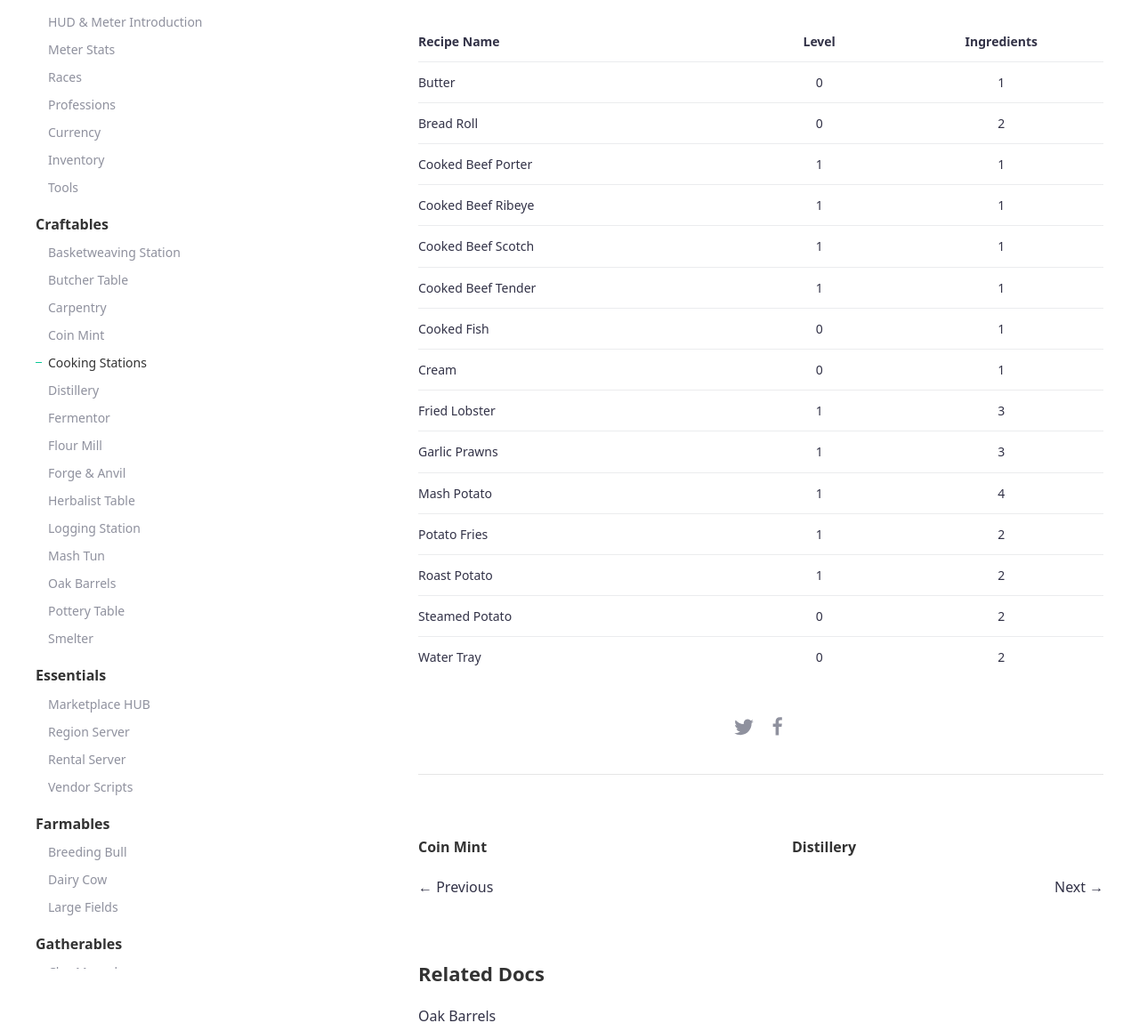
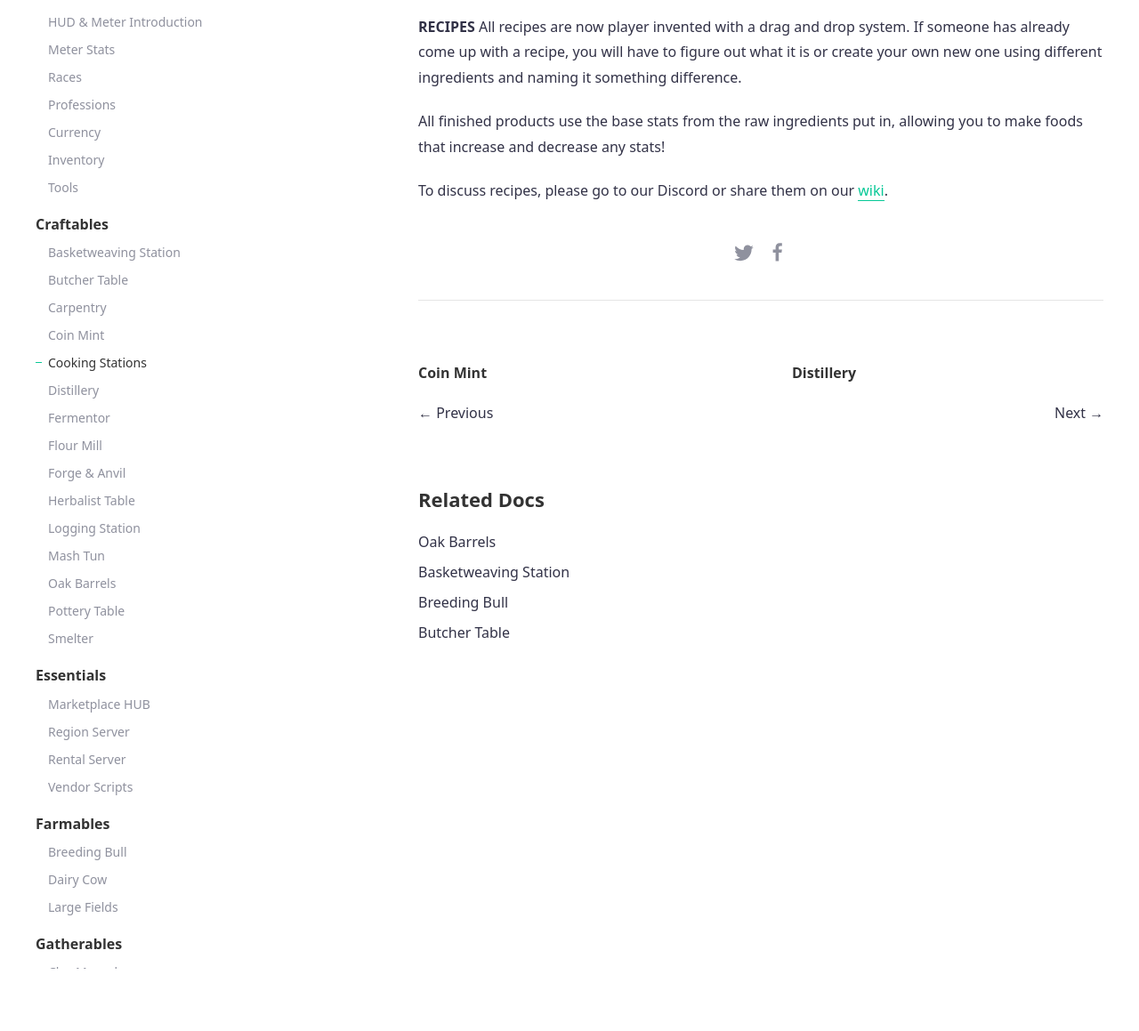
Before and after one commit to SLColonies/Public, a Jekyll site: the page built from _docs/cooking.md, in a window 1280 px wide and 1400 px high, scrolled down 847 px, cut to the strip 241-1400 px from the top of the window. Shown: the whole strip at 89% size. Built offline with Jekyll 4.4.1, drawn with Linux system fonts in a browser that asks for light colours.

Commit message:
Update cooking.md

```diff
--- a/_docs/cooking.md
+++ b/_docs/cooking.md
@@ -18,20 +18,9 @@ Cooks are the only profession which will also gain CXP while crafting using thes
 ## Tutorial
 <iframe width="560" height="315" src="https://www.youtube.com/embed/YZHZqPCDkyY" frameborder="0" allow="accelerometer; autoplay; encrypted-media; gyroscope; picture-in-picture" allowfullscreen></iframe>
 
-| Recipe Name        | Level | Ingredients |
-|:-------------------|:-----:|:-----------:|
-| Butter             |   0   |     1       |
-| Bread Roll         |   0   |     2       |
-| Cooked Beef Porter |   1   |     1       |
-| Cooked Beef Ribeye |   1   |     1       |
-| Cooked Beef Scotch |   1   |     1       |
-| Cooked Beef Tender |   1   |     1       |
-| Cooked Fish        |   0   |     1       |
-| Cream              |   0   |     1       |
-| Fried Lobster      |   1   |     3       |
-| Garlic Prawns      |   1   |     3       |
-| Mash Potato        |   1   |     4       |
-| Potato Fries       |   1   |     2       |
-| Roast Potato       |   1   |     2       |
-| Steamed Potato     |   0   |     2       |
-| Water Tray         |   0   |     2       |
+**RECIPES**
+All recipes are now player invented with a drag and drop system. If someone has already come up with a recipe, you will have to figure out what it is or create your own new one using different ingredients and naming it something difference.
+
+All finished products use the base stats from the raw ingredients put in, allowing you to make foods that increase and decrease any stats!
+
+To discuss recipes, please go to our Discord or share them on our [wiki](https://github.com/SLColonies/Public/wiki).
```
Also changed, not shown: other parts of _docs/cooking.md (+1 -1 lines).
